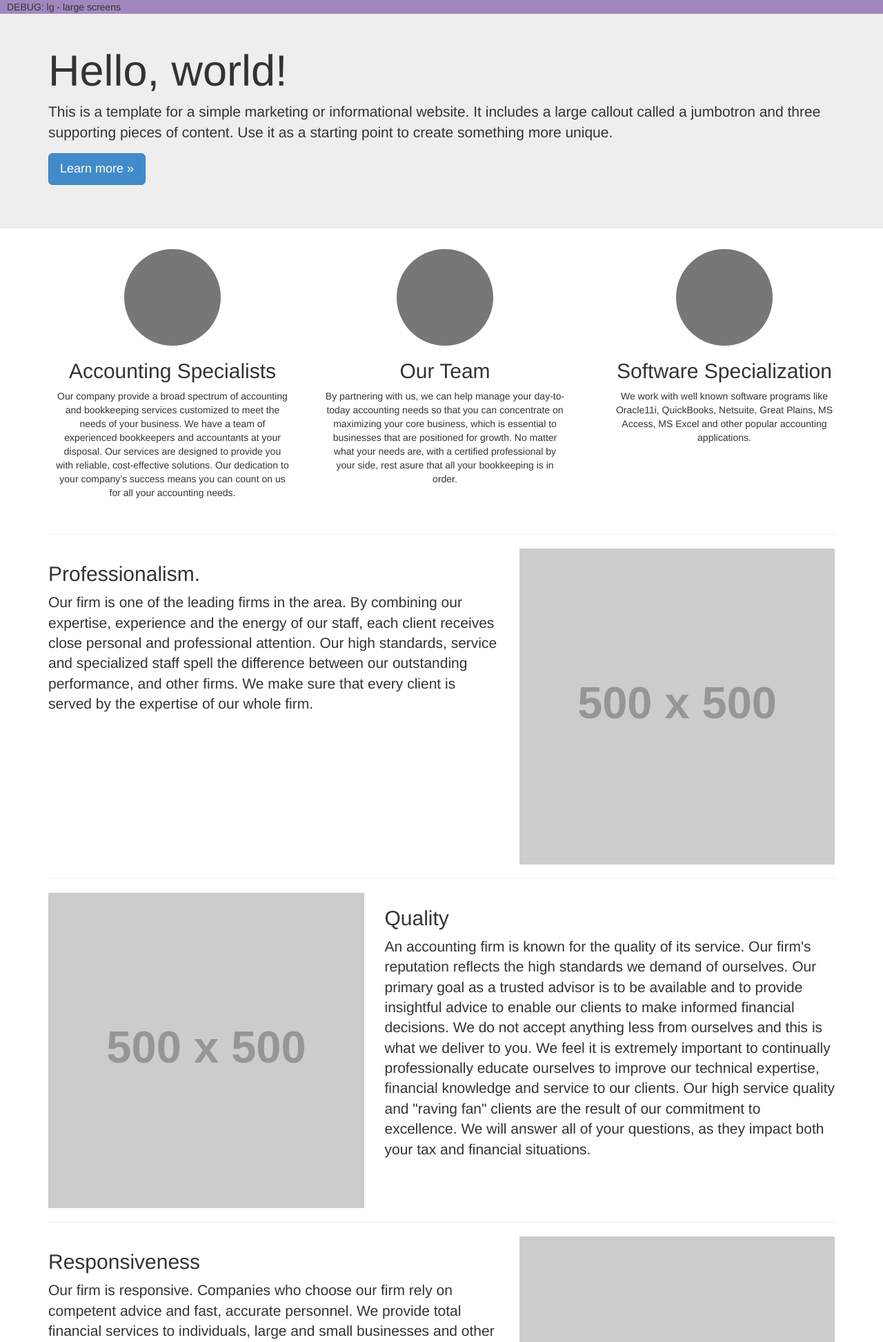
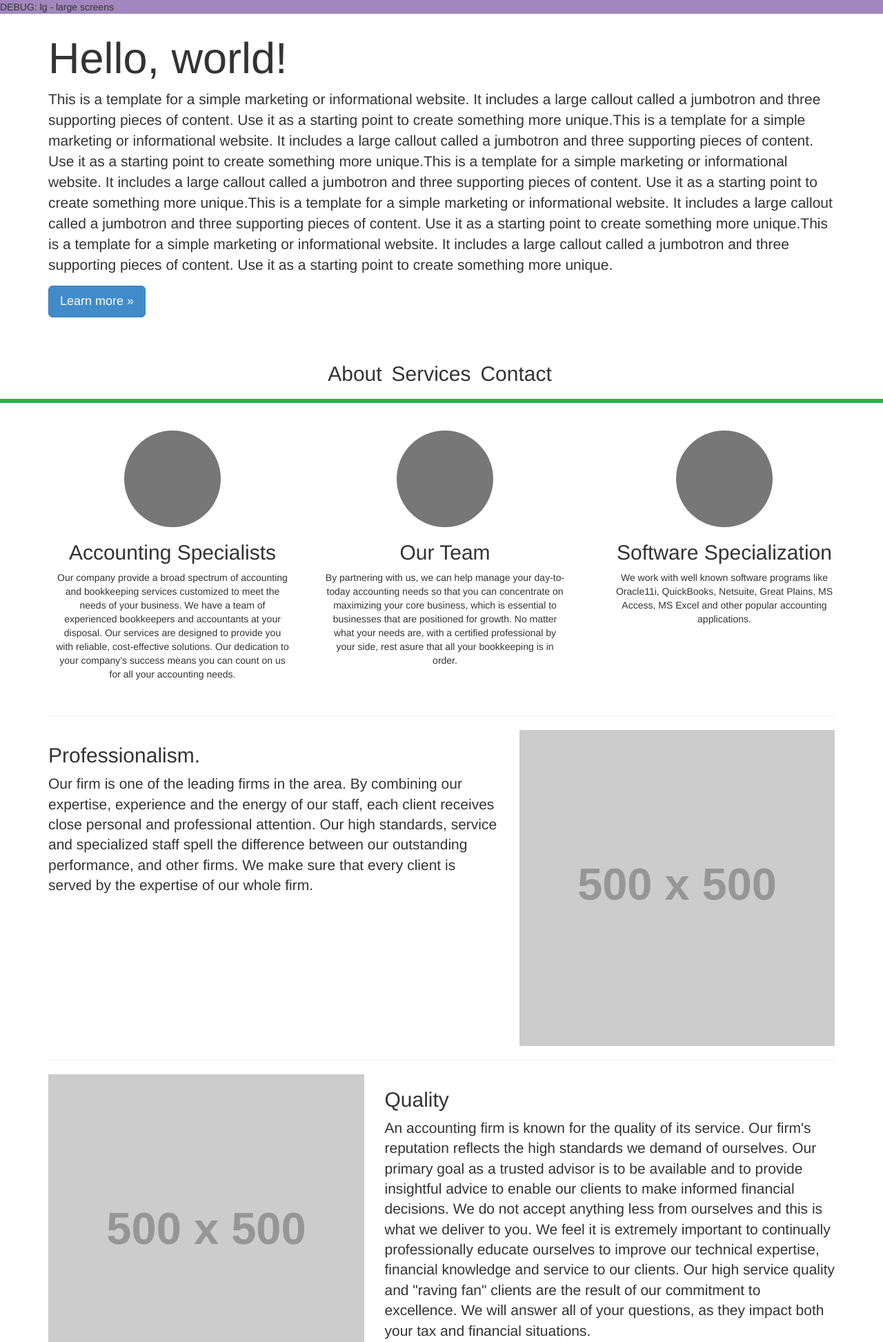
Before and after one commit to mmserran/cygnusmgmt, a Django app: page / in a window 1280 px wide. Shown: the top 1945 px of the page at 69% size. Run offline with Django 3.2, Linux system fonts and the light colour scheme; grey boxes labelled with a size stand in for pictures from a placeholder-image service; some libraries are stand-ins or nearby versions.

Commit message:
navbar affix and full height jumbotron

```diff
--- a/cygnus_site/templates/cygnus_site/index.html
+++ b/cygnus_site/templates/cygnus_site/index.html
@@ -6,16 +6,28 @@
 
   <!-- Top Jumbotron
   ================================================== -->
-  <div class="jumbotron">
+  <div class="jumbotron" style="height:{%verbatim%}{{height}}{%endverbatim%}px">
     <div class="container">
       <h1>Hello, world!</h1>
-      <p>This is a template for a simple marketing or informational website. It includes a large callout called a jumbotron and three supporting pieces of content. Use it as a starting point to create something more unique.</p>
+      <p>This is a template for a simple marketing or informational website. It includes a large callout called a jumbotron and three supporting pieces of content. Use it as a starting point to create something more unique.This is a template for a simple marketing or informational website. It includes a large callout called a jumbotron and three supporting pieces of content. Use it as a starting point to create something more unique.This is a template for a simple marketing or informational website. It includes a large callout called a jumbotron and three supporting pieces of content. Use it as a starting point to create something more unique.This is a template for a simple marketing or informational website. It includes a large callout called a jumbotron and three supporting pieces of content. Use it as a starting point to create something more unique.This is a template for a simple marketing or informational website. It includes a large callout called a jumbotron and three supporting pieces of content. Use it as a starting  point to create something more unique.</p>
       <p><a class="btn btn-primary btn-lg" role="button">Learn more &raquo;</a></p>
     </div>
+
   </div> <!-- ./jumbotron -->
 
   <!-- Navbar
   ================================================== -->
+  <div class="cygnus-nav" bs-affix>
+    <div class="container">
+      <div class="inner">
+        <ul class="list-inline">
+          <li><h2>About</h2></li>
+          <li><h2>Services</h2></li>
+          <li><h2>Contact</h2></li>
+        </ul>
+      </div>
+    </div>
+  </div>
 
 
   <!-- Trait Highlights
--- a/static/css/styles.css
+++ b/static/css/styles.css
@@ -5,46 +5,48 @@
 /* Other */
 /* GLOBAL STYLES
 -------------------------------------------------- */
-/* line 10, ../../../sass_files/styles.scss */
-#indicator {
-  position: fixed;
-  top: 0;
-  height: 20px;
+html {
+  overflow-x: hidden; }
+
+.jumbotron {
   width: 100%;
-  min-width: 1200px;
-  widows: auto;
-  z-index: 10; }
-  /* line 17, ../../../sass_files/styles.scss */
-  #indicator p {
-    margin-left: 10px; }
+  padding: 0;
+  background-color: white; }
+
+.cygnus-nav {
+  width: 100%;
+  z-index: 100;
+  margin-bottom: 40px;
+  /* margin between green line and triple circles */
+  border-bottom: 6px solid #2CB34A;
+  background-color: white; }
+  .cygnus-nav .list-inline {
+    text-align: center; }
+
+.inner {
+  width: 50%;
+  margin: 0 auto; }
 
 /* Center align the text within the three columns below the carousel */
-/* line 25, ../../../sass_files/styles.scss */
 .highlights .col-md-4, .founders .col-md-4 {
   margin-bottom: 20px;
   text-align: center; }
-  /* line 28, ../../../sass_files/styles.scss */
   .highlights .col-md-4 p, .founders .col-md-4 p {
     margin-right: 10px;
     margin-left: 10px; }
-/* line 33, ../../../sass_files/styles.scss */
 .highlights h2, .founders h2 {
   font-weight: normal; }
-/* line 36, ../../../sass_files/styles.scss */
 .highlights h1, .founders h1 {
   text-align: center;
   margin-bottom: 40px; }
 
-/* line 42, ../../../sass_files/styles.scss */
 .team .row {
   align: center; }
 
-/* line 46, ../../../sass_files/styles.scss */
 .member {
   margin: 40px 0;
   text-align: center; }
 
-/* line 51, ../../../sass_files/styles.scss */
 .masthead {
   background-image: url("../img/The_two_bridges_insta.jpg");
   background-size: 100% auto;
@@ -52,10 +54,8 @@
   height: 480px;
   color: white;
   padding: 10% 0; }
-  /* line 57, ../../../sass_files/styles.scss */
   .masthead p, .masthead h1 {
     text-shadow: 2px 2px #000; }
-  /* line 60, ../../../sass_files/styles.scss */
   .masthead p {
     font-size: 20px; }
 
@@ -64,40 +64,32 @@
 /* xs, sm */
 /* phones; bootstrap - xs */
 @media (max-width: 768px) {
-  /* line 74, ../../../sass_files/styles.scss */
   #indicator {
     background: #FDC68A;
     /* orange */ }
 
-  /* line 79, ../../../sass_files/styles.scss */
   .highlights .col-md-4 p, .founders .col-md-4 p {
     margin: 0 6%; }
 
-  /* line 84, ../../../sass_files/styles.scss */
   .masthead {
     background-size: auto 100%; }
-    /* line 85, ../../../sass_files/styles.scss */
     .masthead p {
       font-size: 16px; } }
 /* phablets; bootstrap - sm */
 @media (min-width: 768px) and (max-width: 992px) {
-  /* line 94, ../../../sass_files/styles.scss */
   #indicator {
     background: #C4DF9B;
     /* green */ }
 
-  /* line 99, ../../../sass_files/styles.scss */
   .highlights .col-md-4 p, .founders .col-md-4 p {
     margin: 0 12%; } }
 /* tablets; bootstrap - md */
 @media (min-width: 992px) and (max-width: 1200px) {
-  /* line 108, ../../../sass_files/styles.scss */
   #indicator {
     background: #6ECFF6;
     /* cyan */ } }
 /* large screens; bootstrap - lg */
 @media (min-width: 1200px) {
-  /* line 115, ../../../sass_files/styles.scss */
   #indicator {
     background: #A187BE;
     /* purple */ } }
--- a/static/js/app.js
+++ b/static/js/app.js
@@ -1,12 +1,11 @@
 'use strict';
 
 /* Declare angular module */
-var CygnusApp = angular.module('CygnusApp', ['ngAnimate', 'ngSanitize', 'mgcrea.ngStrap'])
+var CygnusApp = angular.module('CygnusApp', ['$window', 'ngAnimate', 'ngSanitize', 'mgcrea.ngStrap'])
 
 /* Cygnus website main controller */
 angular.module('CygnusApp').controller('CygnusCtrl', function($scope) {
 
-  $scope.msg = 'angular is working';
   $scope.tooltip = {title: 'Hello Tooltip<br />This is a multiline message!', checked: false};
 
   $scope.founders = [
@@ -18,6 +17,8 @@ angular.module('CygnusApp').controller('CygnusCtrl', function($scope) {
       desc:"A mechanical engineer by trade. Jerry earned his engineering degree at Don Bosco University, Philippines. He has 18 years of sales and marketing experience." },
 
   ]
+
+  $scope.msg = "helllo"
 
   $scope.team = [
     { name:"John", title:"", quote:{title: 'Accountant', checked: false},
```
